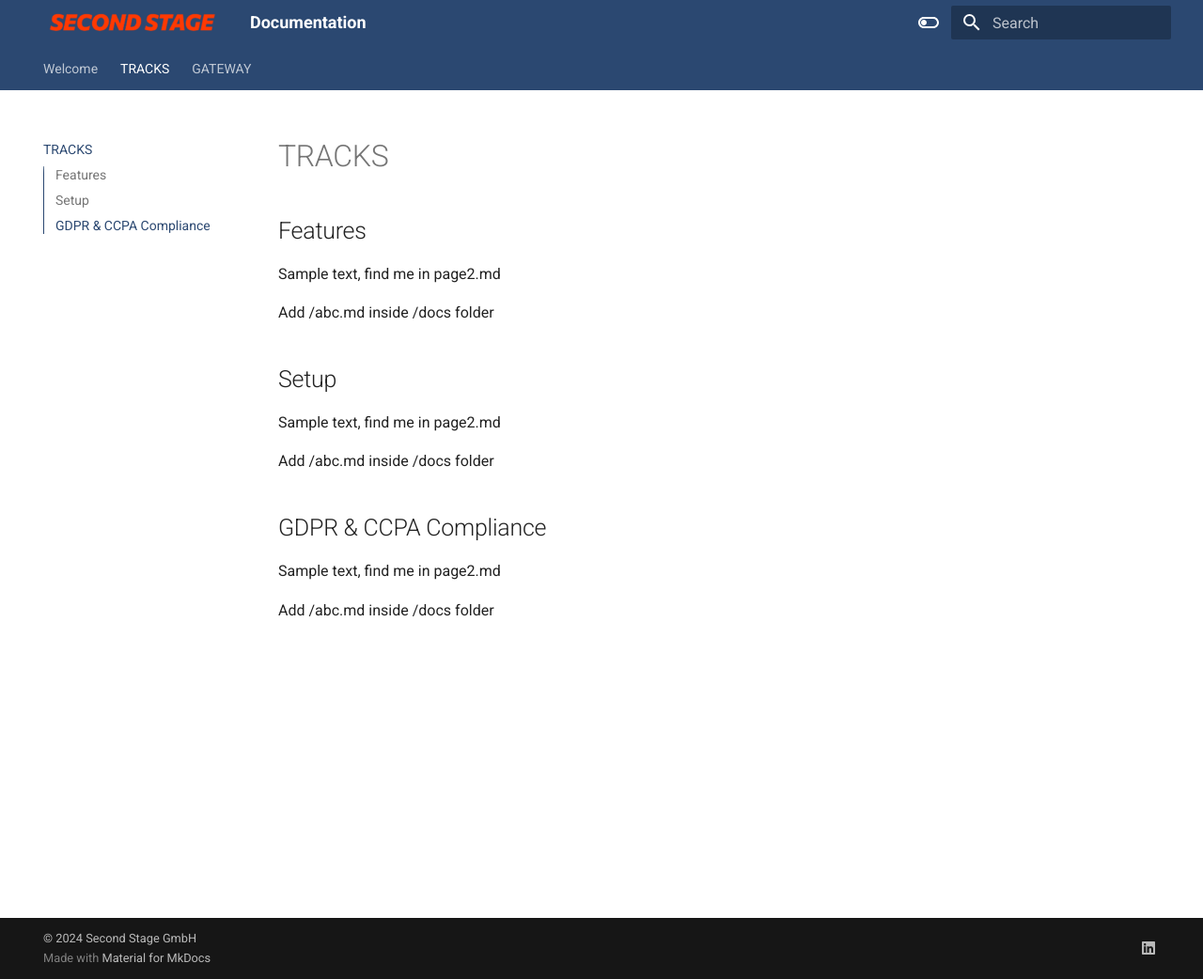
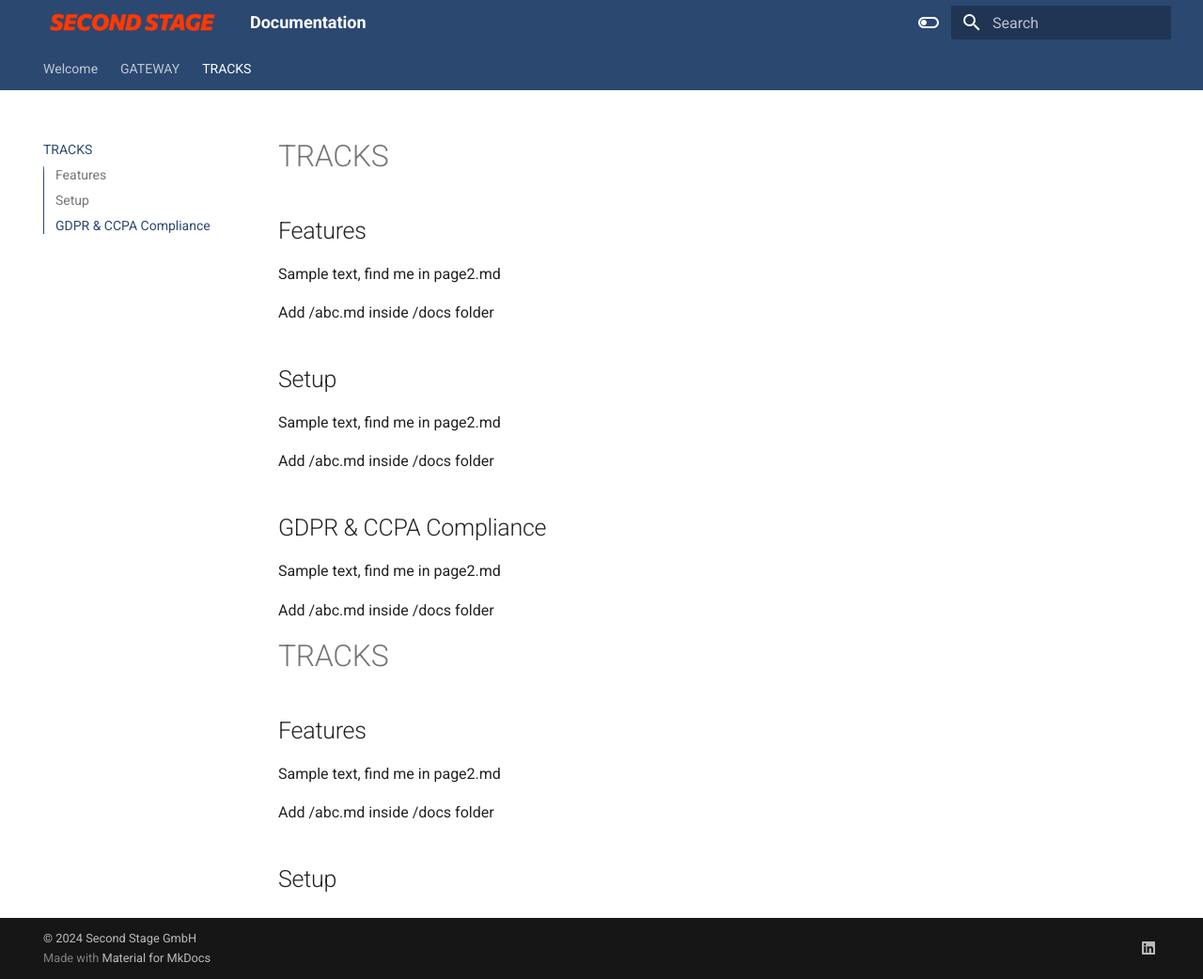
Before and after one commit to secondstage-io/tracks-documentation, an MkDocs documentation site: the page built from docs/tracks.md, in a window 1280 px wide and 1042 px high. Shown: the whole window at 94% size. Built offline with MkDocs 1.6.1 and Material for MkDocs 9.7.7, drawn with Linux system fonts in a browser that asks for light colours.

Commit message:
Update and rename page2.md to tracks.md

```diff
--- a/docs/page2.md
+++ b/docs/tracks.md
@@ -17,3 +17,13 @@
 Sample text, find me in page2.md
 
 Add /abc.md inside /docs folder
+
+# TRACKS
+
+## Features
+
+Sample text, find me in page2.md
+
+Add /abc.md inside /docs folder
+
+## Setup
```
